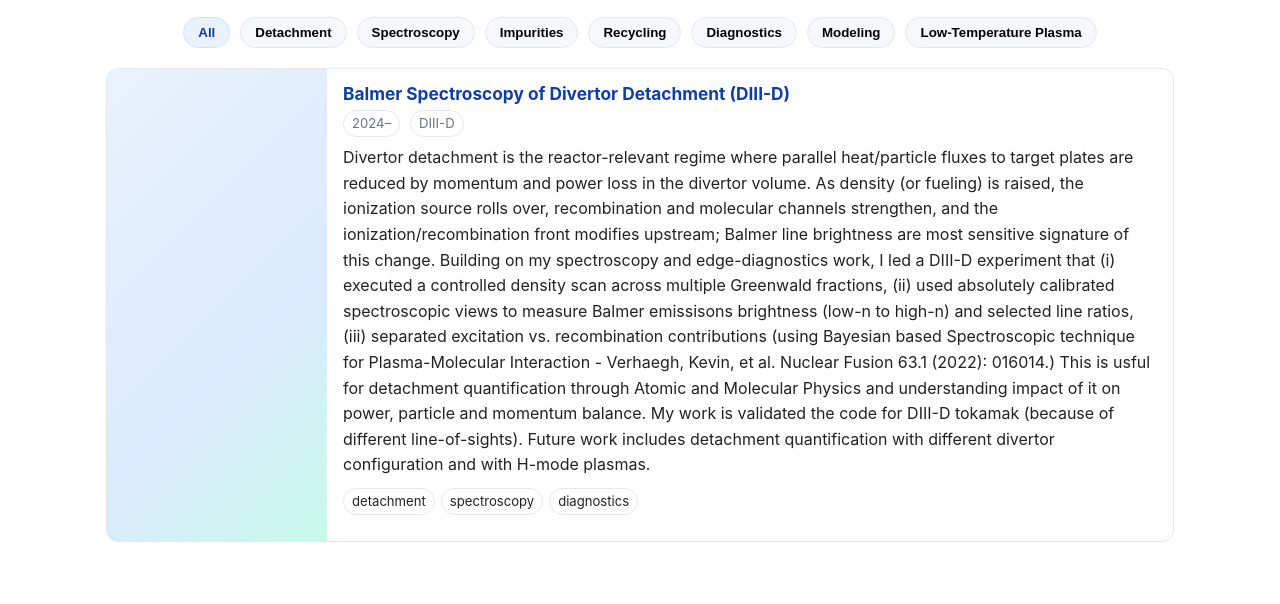
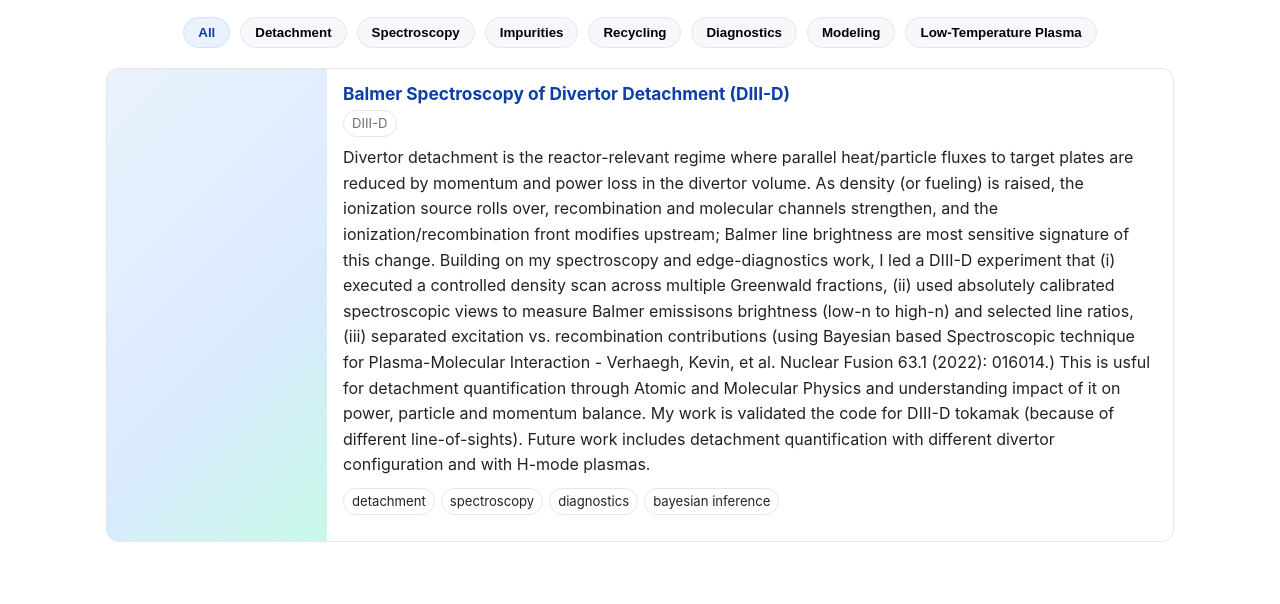
Before and after one commit to nandiniyadavaa/Researcher-NandiniYadav, a Jekyll site: the page built from pages/research.md, in a window 1280 px wide and 1188 px high. Shown: the part 275-879 px from the top of the window. Built offline with Jekyll 4.4.1, drawn with Linux system fonts in a browser that asks for light colours; a style sheet for code colours, icons or effects is not loaded.

Commit message:
Update research_overview.yml

```diff
--- a/_data/research_overview.yml
+++ b/_data/research_overview.yml
@@ -1,8 +1,8 @@
 - key: balmer-detachment-diiid
   title: "Balmer Spectroscopy of Divertor Detachment (DIII-D)"
   org: "DIII-D"
-  years: "2024–"
-  tags: ["detachment", "spectroscopy", "diagnostics"]
+  years:
+  tags: ["detachment", "spectroscopy", "diagnostics", "bayesian inference"]
   image:
   alt: "Balmer Spectroscopy of Divertor Detachment (DIII-D)"
   links:
```
